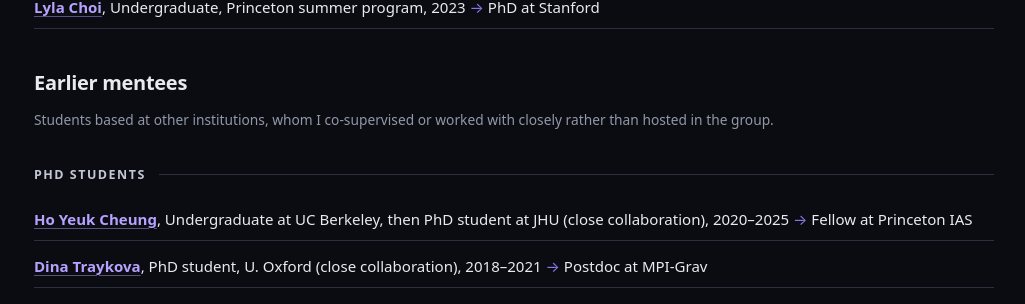
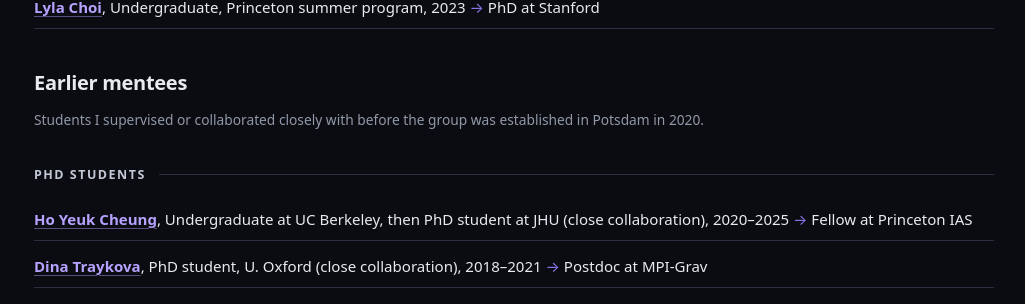
Before and after one commit to miguelzuma/miguelzuma.github.io, a Jekyll site: the page built from group.html, in a window 1280 px wide and 900 px high, scrolled down 2665 px. Shown: the part 150-454 px from the top of the window, without its empty margins (126-1151 px from the left). Built offline with Jekyll 4.4.1, drawn with Linux system fonts in a browser that asks for light colours.

Commit message:
Revert "Group: drop the Potsdam framing from Earlier mentees"
This reverts commit ad5372355576ec943d324da37f966e639f884f0d.

```diff
--- a/group.html
+++ b/group.html
@@ -102,8 +102,8 @@ sections:
 
   <h2 style="font-size:1.25rem;">Earlier mentees</h2>
   <p class="small">
-    Students based at other institutions, whom I co-supervised or worked with
-    closely rather than hosted in the group.
+    Students I supervised or collaborated closely with before the group was
+    established in Potsdam in 2020.
   </p>
 
   {%- for stage in al_stages %}
```
